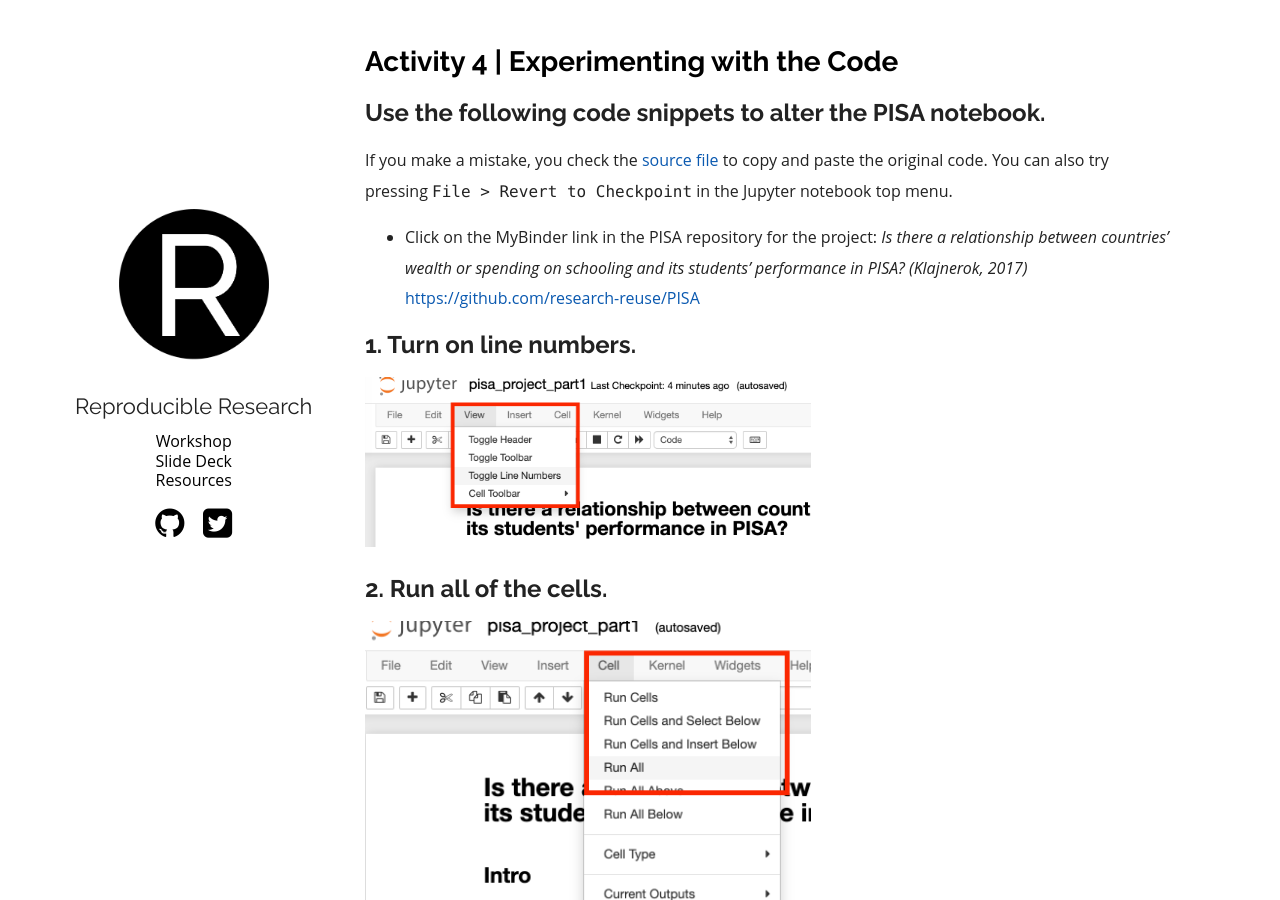
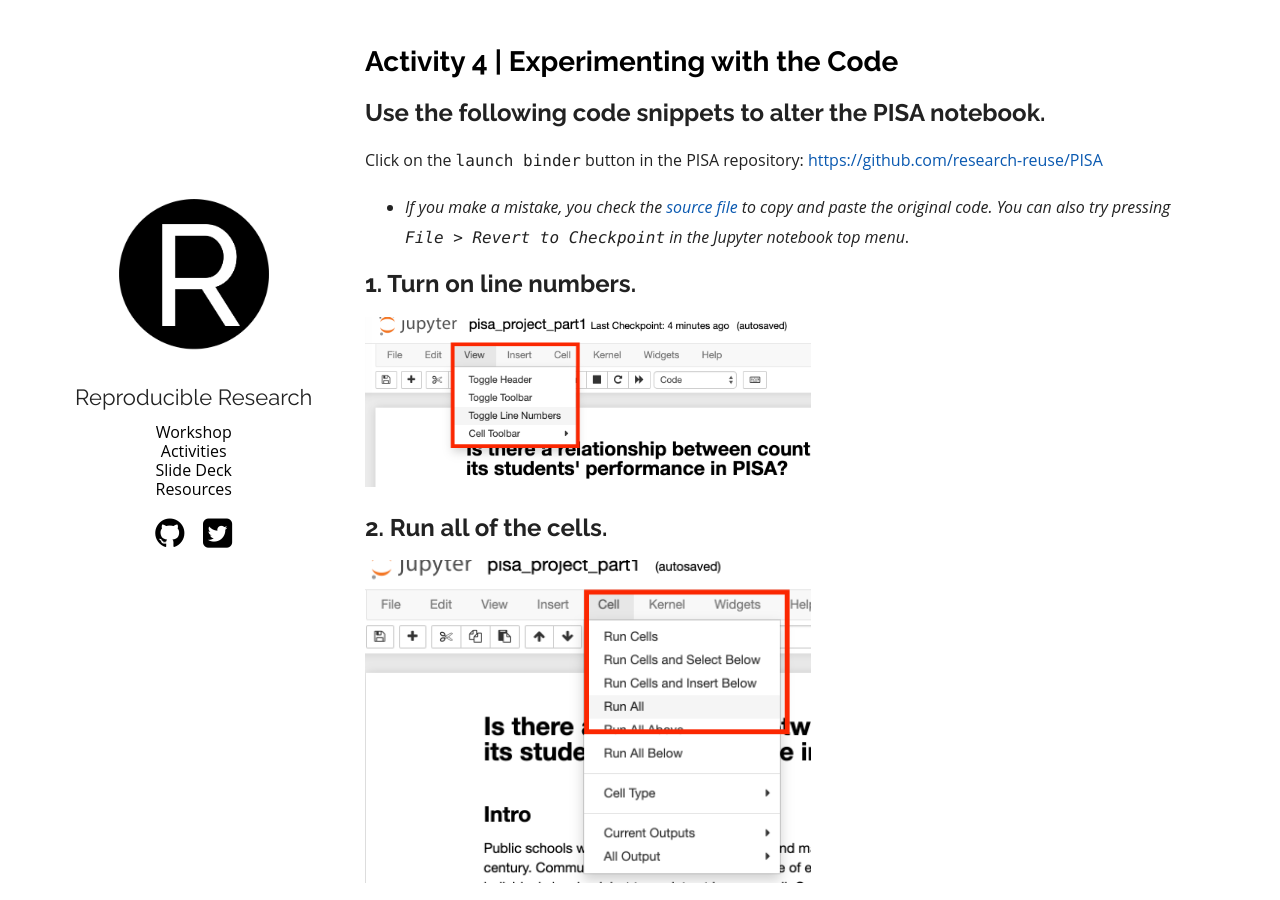
Before and after one commit to research-reuse/research-reuse.github.io, a Jekyll site: the page built from _posts/2019-10-09-activity4.md, in a window 1280 px wide and 900 px high. Built offline with Jekyll 4.4.1, drawn with Linux system fonts in a browser that asks for light colours.

Commit message:
adding activities page

```diff
--- a/_layouts/default.html
+++ b/_layouts/default.html
@@ -11,6 +11,7 @@
 			<!--<p class="tagline">{{ site.tagline }}</p><-->
 			<ul class="side-menu">
 				<li><a href="{{ site.url }}#workshop">Workshop</a></li>
+				<li><a href="/activities">Activities</a></li>
 				<li><a href="{{ site.url }}#slide">Slide Deck</a></li>
 				<li><a href="{{ site.url }}#references">Resources</a></li>
 			</ul>
--- a/_posts/2019-10-09-activity4.md
+++ b/_posts/2019-10-09-activity4.md
@@ -6,9 +6,9 @@
 
 ## Use the following code snippets to alter the PISA notebook.
 
-If you make a mistake, you check the [source file](https://github.com/research-reuse/PISA/tree/master/pisa_basic/notebooks) to copy and paste the original code. You can also try pressing `File > Revert to Checkpoint` in the Jupyter notebook top menu.
+Click on the `launch binder` button in the PISA repository: <https://github.com/research-reuse/PISA>
 
-- Click on the MyBinder link in the PISA repository for the project: *Is there a relationship between countries’ wealth or spending on schooling and its students’ performance in PISA? (Klajnerok, 2017)* <https://github.com/research-reuse/PISA>
+- *If you make a mistake, you check the [source file](https://github.com/research-reuse/PISA/tree/master/pisa_basic/notebooks) to copy and paste the original code. You can also try pressing `File > Revert to Checkpoint` in the Jupyter notebook top menu*.
 
 ## 1. Turn on line numbers.
 
```
Also changed, not shown: activities.md (added, +12 -0 lines), index.md (+1 -1 lines).
